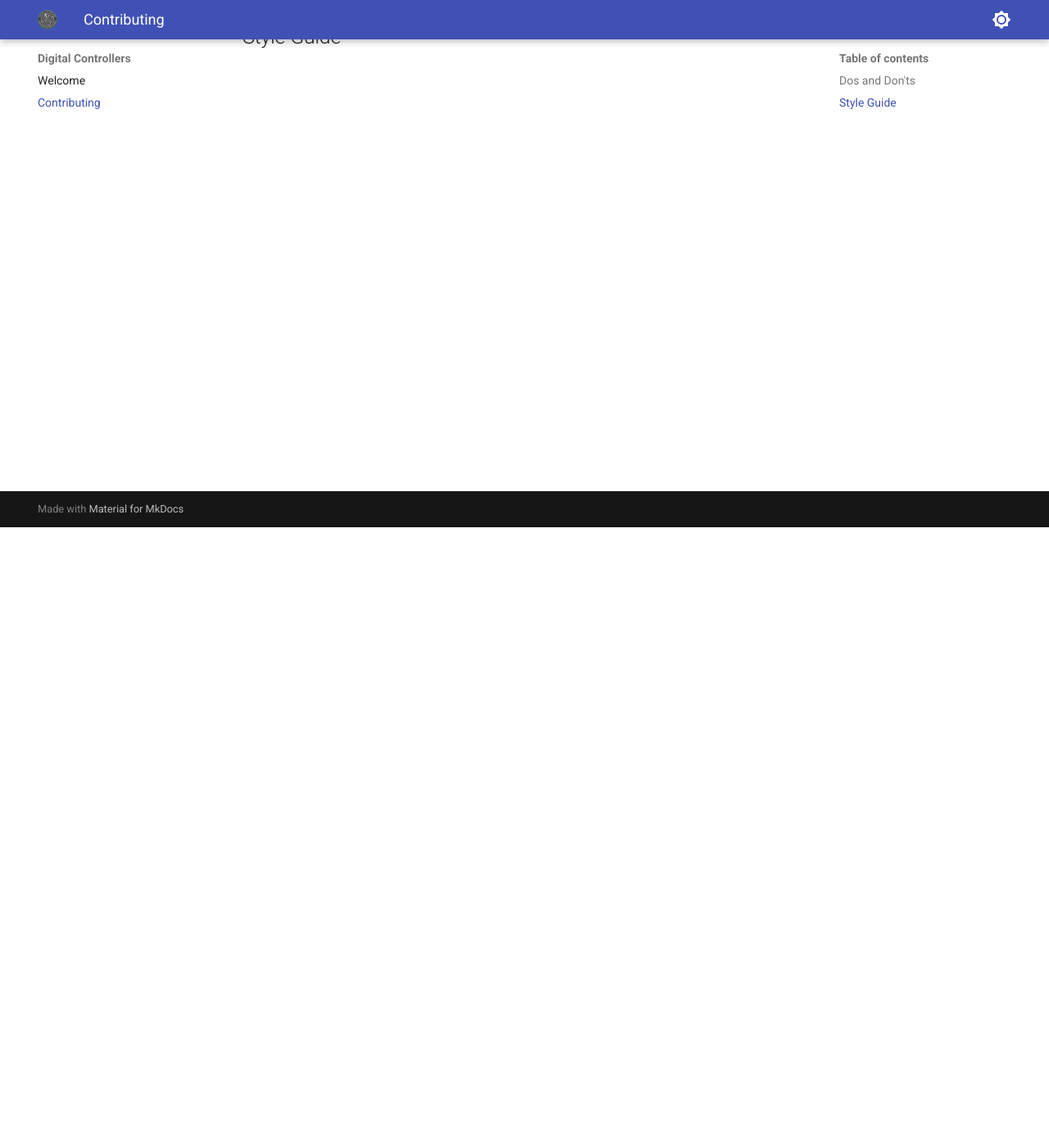
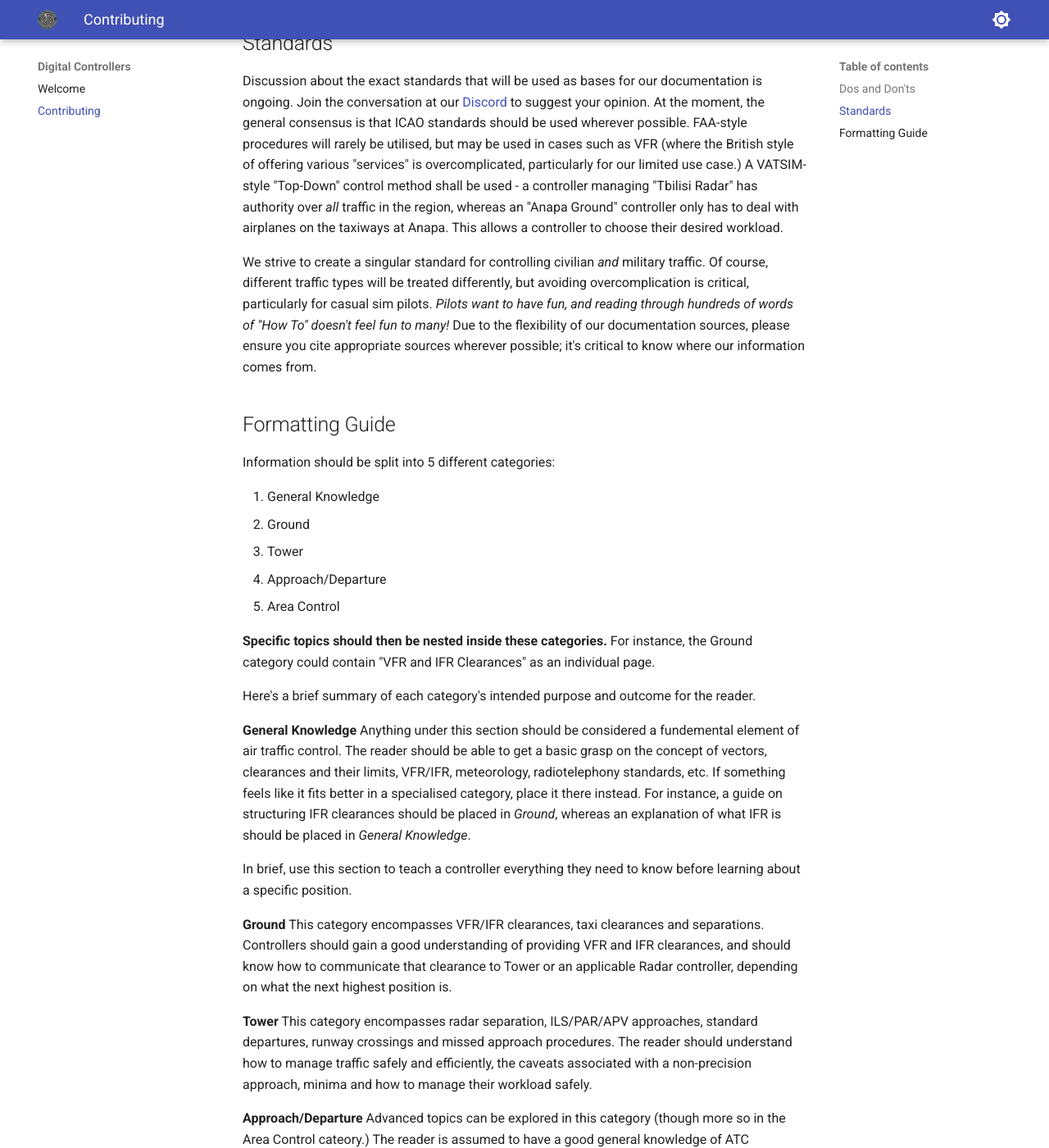
Before and after one commit to Digital-Controllers/website, an MkDocs documentation site: the page built from docs/contributing.md, in a window 1280 px wide and 1400 px high, scrolled down 757 px. Shown: the whole window at 82% size. Built offline with MkDocs 1.6.1 and Material for MkDocs 9.7.7, drawn with Linux system fonts in a browser that asks for light colours; some of the changed text lies outside the part shown.

Commit message:
add: Formatting Guide, amendments to dos and don'ts
I've written a draft Formatting Guide. This is highly subject to change (particularly as I've written it at 1AM) so feel free to contact me on Discord (Quantify#8384) with amendments and concerns.

```diff
--- a/docs/contributing.md
+++ b/docs/contributing.md
@@ -8,7 +8,8 @@
 - write in British English, for the sake of standardisation.
 - write in a concise and simple manner, limiting the number of separate pages necessary.
 - ask for advice in the [Discord](https://discord.gg/8qXDBVs2XU) if you're unsure - we're all in this together!
-- include citations at the bottom of a page, if you're referencing advanced stuff or stating certain things as absolute fact. For example, basic commands such as "turn right/left bearing *xxx*" don't require citations, since they are taken as common knowledge.
+- [include Oxford-style citations at the footer of a page](https://squidfunk.github.io/mkdocs-material/reference/footnotes/), if you're referencing advanced concepts or dealing with a contentious topic. Too many citations isn't a bad thing - too little is.
+- use well-structured markdown, using headers correctly.
 
 **Don't:**
 
@@ -16,5 +17,46 @@
 - reference any documentation you are not *100% certain* is *unclassified* and completely available to the public. Documents restricted by distribution statements are *not* unclassified.
 - add images and sounds unless you're confident your use falls under Fair Use or is otherwise permitted by the media's copyright license. Wikimedia is a good place to search for examples.
 
+## Standards
 
-## Style Guide
+Discussion about the exact standards that will be used as bases for our documentation is ongoing. Join the conversation at our [Discord](https://discord.gg/8qXDBVs2XU) to suggest your opinion.
+At the moment, the general consensus is that ICAO standards should be used wherever possible. FAA-style procedures will rarely be utilised, but may be used in cases such as VFR (where the British style of offering various "services" is overcomplicated, particularly for our limited use case.) A VATSIM-style "Top-Down" control method shall be used - a controller managing "Tbilisi Radar" has authority over *all* traffic in the region, whereas an "Anapa Ground" controller only has to deal with airplanes on the taxiways at Anapa. This allows a controller to choose their desired workload.
+
+We strive to create a singular standard for controlling civilian *and* military traffic. Of course, different traffic types will be treated differently, but avoiding overcomplication is critical, particularly for casual sim pilots. *Pilots want to have fun, and reading through hundreds of words of "How To" doesn't feel fun to many!*
+Due to the flexibility of our documentation sources, please ensure you cite appropriate sources wherever possible; it's critical to know where our information comes from.
+
+## Formatting Guide
+
+Information should be split into 5 different categories:
+
+ 1. General Knowledge
+ 2. Ground
+ 3. Tower
+ 4. Approach/Departure
+ 5. Area Control
+
+**Specific topics should then be nested inside these categories.** For instance, the Ground category could contain "VFR and IFR Clearances" as an individual page.
+
+Here's a brief summary of each category's intended purpose and outcome for the reader.
+
+**General Knowledge**
+Anything under this section should be considered a fundemental element of air traffic control. The reader should be able to get a basic grasp on the concept of vectors, clearances and their limits, VFR/IFR, meteorology, radiotelephony standards, etc.
+If something feels like it fits better in a specialised category, place it there instead. For instance, a guide on structuring IFR clearances should be placed in *Ground*, whereas an explanation of what IFR is should be placed in *General Knowledge*.
+
+In brief, use this section to teach a controller everything they need to know before learning about a specific position.
+
+**Ground**
+This category encompasses VFR/IFR clearances, taxi clearances and separations. Controllers should gain a good understanding of providing VFR and IFR clearances, and should know how to communicate that clearance to Tower or an applicable Radar controller, depending on what the next highest position is.
+
+**Tower**
+This category encompasses radar separation, ILS/PAR/APV approaches, standard departures, runway crossings and missed approach procedures. The reader should understand how to manage traffic safely and efficiently, the caveats associated with a non-precision approach, minima and how to manage their workload safely.
+
+**Approach/Departure**
+Advanced topics can be explored in this category (though more so in the Area Control cateory.) The reader is assumed to have a good general knowledge of ATC procedures by now, so expanding on the various approach types available to a pilot is a good idea.
+The reader should understand how to issue radar vectors effectively, taking into account winds and pilot reaction times. The reader should be able to communicate rapidly with Tower, and to manage emergencies. It is likely that the workload for an Approach controller is far higher than a Tower controller, particularly if a Tower controller isn't available to alleviate any pressure, so brevity should be consistent and refined as set out by ICAO. The reader should also understand how VFR traffic should act in IFR airspace, and monitor for potential conflicts.
+
+**Area Control**
+This category should be particularly detailed. An area controller is expected to have excellent radiotelephony knowledge and consistently demonstrate rapid response times, while monitoring anywhere from a couple to dozens of aircraft and keeping a constant eye out for conflicts. An Area Controller will also likely be the first point of contact in an emergency, and needs to rapidly communicate with the appropriate Approach controller and provide high-quality vectors within seconds.
+Try to avoid writing redundant information - there's some crossover with Approach's roles. The Area Control category should aim to refine a controller's understanding of procedures and define an effective control method for military aircraft operating with or without a GCI, and should define the limitations of an Area Controller's power.
+
+*This Formatting Guide is not final, and is subject to change. Feel free to make your own amendments, but please contact me (Quantify#8384 on Discord) beforehand.*
```
